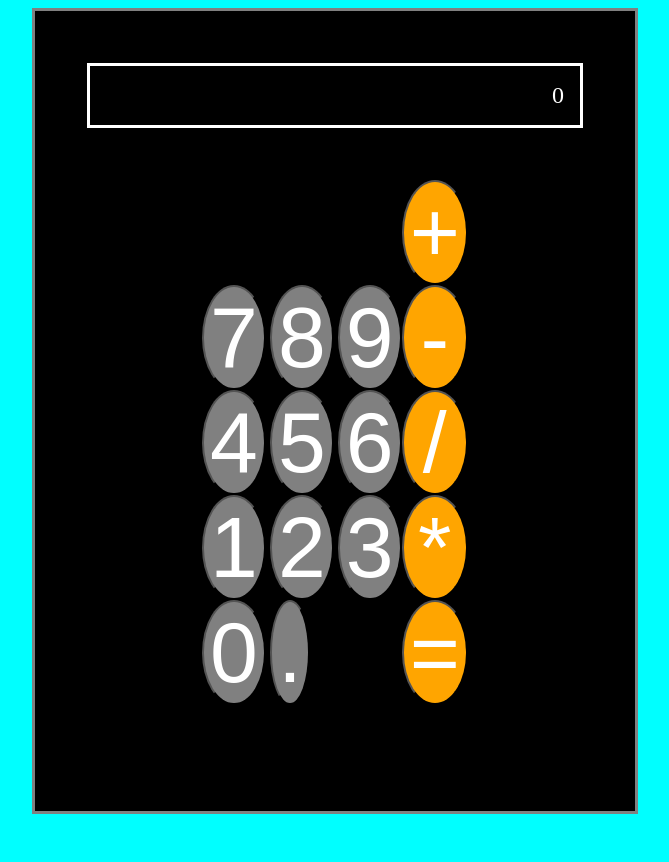
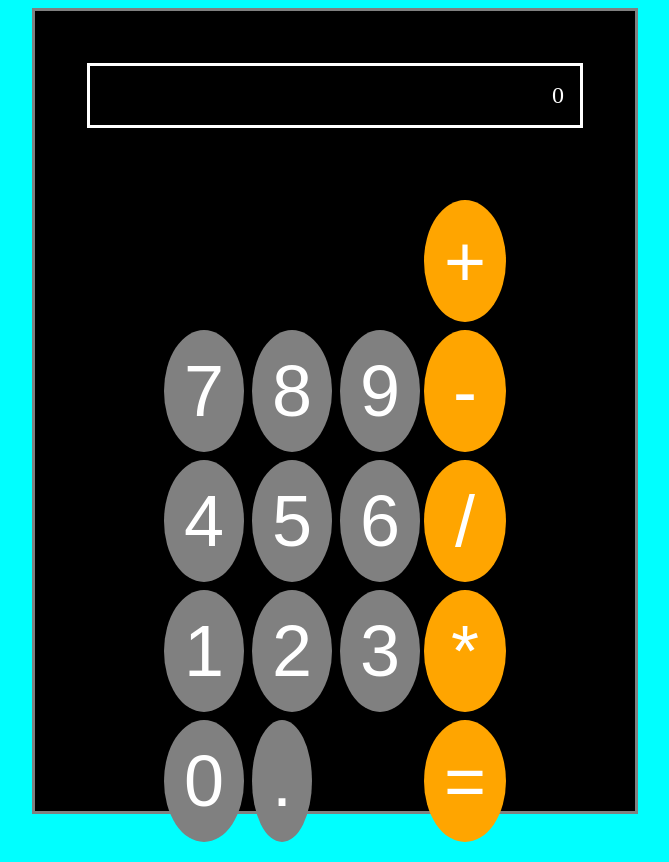
Before and after one commit to lGb18/TOP-calculator, a plain HTML site: page index.html in a window 1280 px wide. Shown: the whole page, without its empty margins (305-974 px from the left). Before the commit the page ends 822 px from the top, so only its background shows below. Drawn offline with Linux system fonts and the light colour scheme.

Commit message:
Fix: adjust button styling

```diff
--- a/index.html
+++ b/index.html
@@ -30,8 +30,11 @@
         }
         .calcButtons {
             display: flex;
-            flex-direction: row-reverse;
             justify-content: center;
+            padding: 16px;
+            margin:52px;
+
+
         }
         .operators {
             display: flex;
@@ -45,7 +48,11 @@
         button {
             border-radius: 50%;
             color: white;
-            font-size: 86px;
+            font-size: 72px;
+            padding: 20px;
+            text-align: center;
+            border: none;
+            margin: 4px 2px;
         }
         .operatorBtn,
         .equalBtn{
@@ -62,13 +69,7 @@
         <section id="calculator">
             <div class="numDisplay">0</div>
             <div class="calcButtons">
-                <div class="operators">
-                    <button class="operatorBtn">+</button>
-                    <button class="operatorBtn">-</button>
-                    <button class="operatorBtn">/</button>
-                    <button class="operatorBtn">*</button>
-                    <button class="equalBtn">=</button>
-                </div>
+
                 <div class="inputs">
                     <div class="bottomSec">
                         <button class="numberBtn">0</button>
@@ -90,6 +91,13 @@
                         <button class="numberBtn">9</button>
                     </div>
                 </div>
+                <div class="operators">
+                    <button class="operatorBtn">+</button>
+                    <button class="operatorBtn">-</button>
+                    <button class="operatorBtn">/</button>
+                    <button class="operatorBtn">*</button>
+                    <button class="equalBtn">=</button>
+                </div>
             </div>
         </section>
     </main>
```
